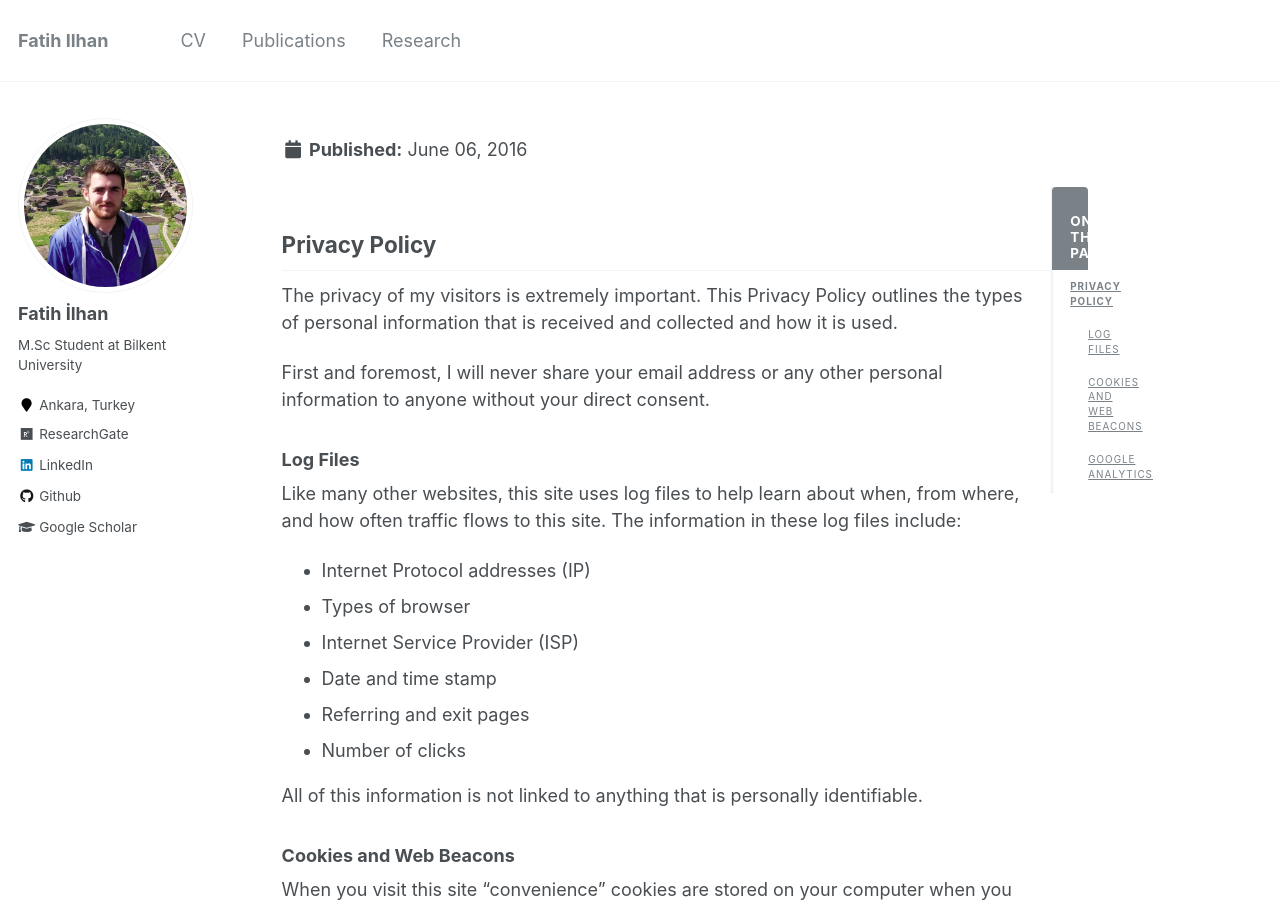
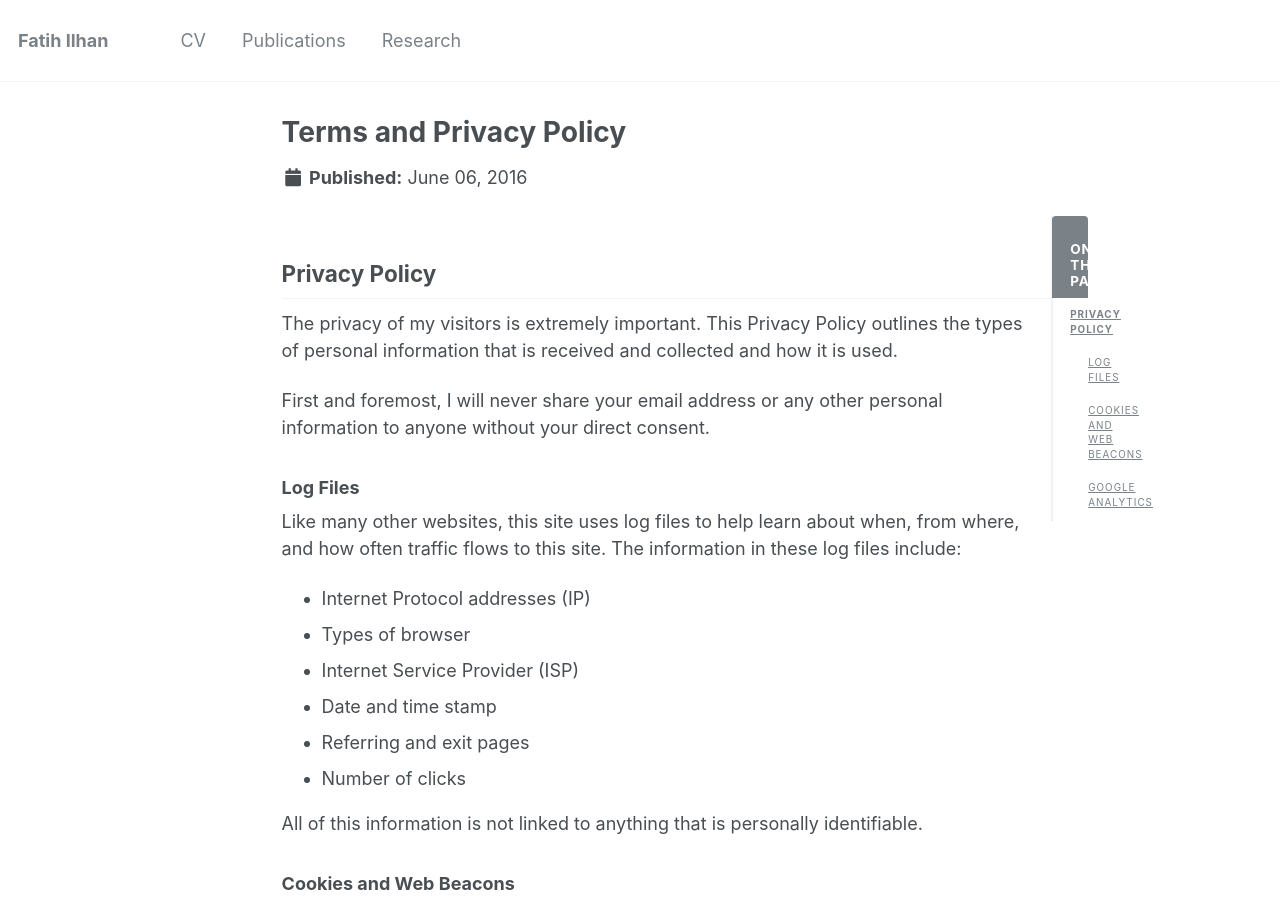
Before and after one commit to fatih-ilhan/fatih-ilhan.github.io, a Jekyll site: the page built from _pages/terms.md, in a window 1280 px wide and 900 px high. Built offline with Jekyll 4.4.1, drawn with Linux system fonts in a browser that asks for light colours.

Commit message:
Revert "update publications"
This reverts commit a7769851

```diff
--- a/_config.yml
+++ b/_config.yml
@@ -211,7 +211,7 @@
       type: pages
     values:
       layout: single
-      author_profile: true
+      author_profile: false
   # _teaching
   - scope:
       path: ""
--- a/_layouts/single.html
+++ b/_layouts/single.html
@@ -26,7 +26,7 @@
     <div class="page__inner-wrap">
       {% unless page.header.overlay_color or page.header.overlay_image %}
         <header>
-          {% if page.title %}<h1 class="page__title" itemprop="headline">{{ markdownify | remove: "<p>" | remove: "</p>" }}</h1>{% endif %}
+          {% if page.title %}<h1 class="page__title" itemprop="headline">{{ page.title | markdownify | remove: "<p>" | remove: "</p>" }}</h1>{% endif %}
           {% if page.read_time %}
             <p class="page__meta"><i class="fa fa-clock-o" aria-hidden="true"></i> {% include read-time.html %}</p>
           {% endif %}
```
